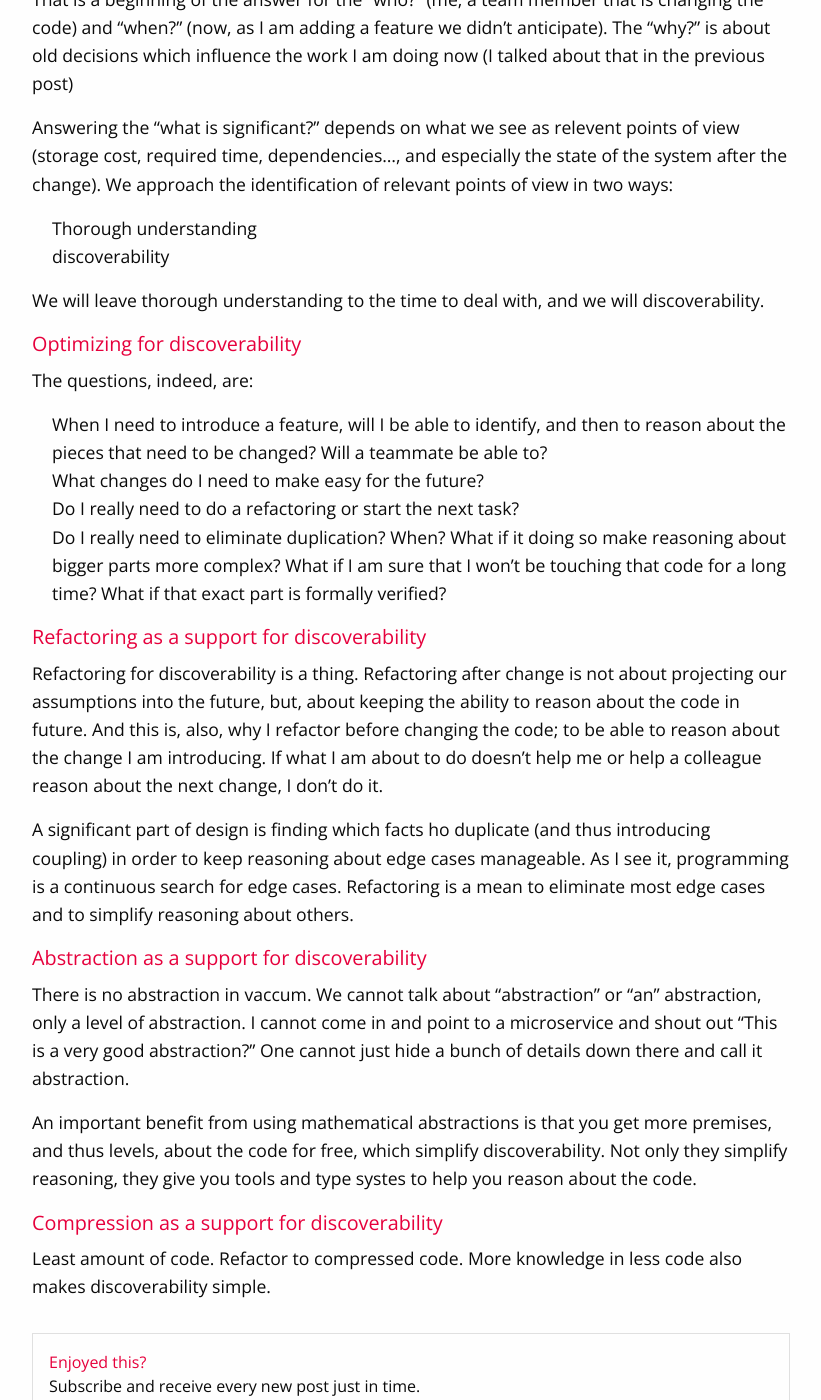
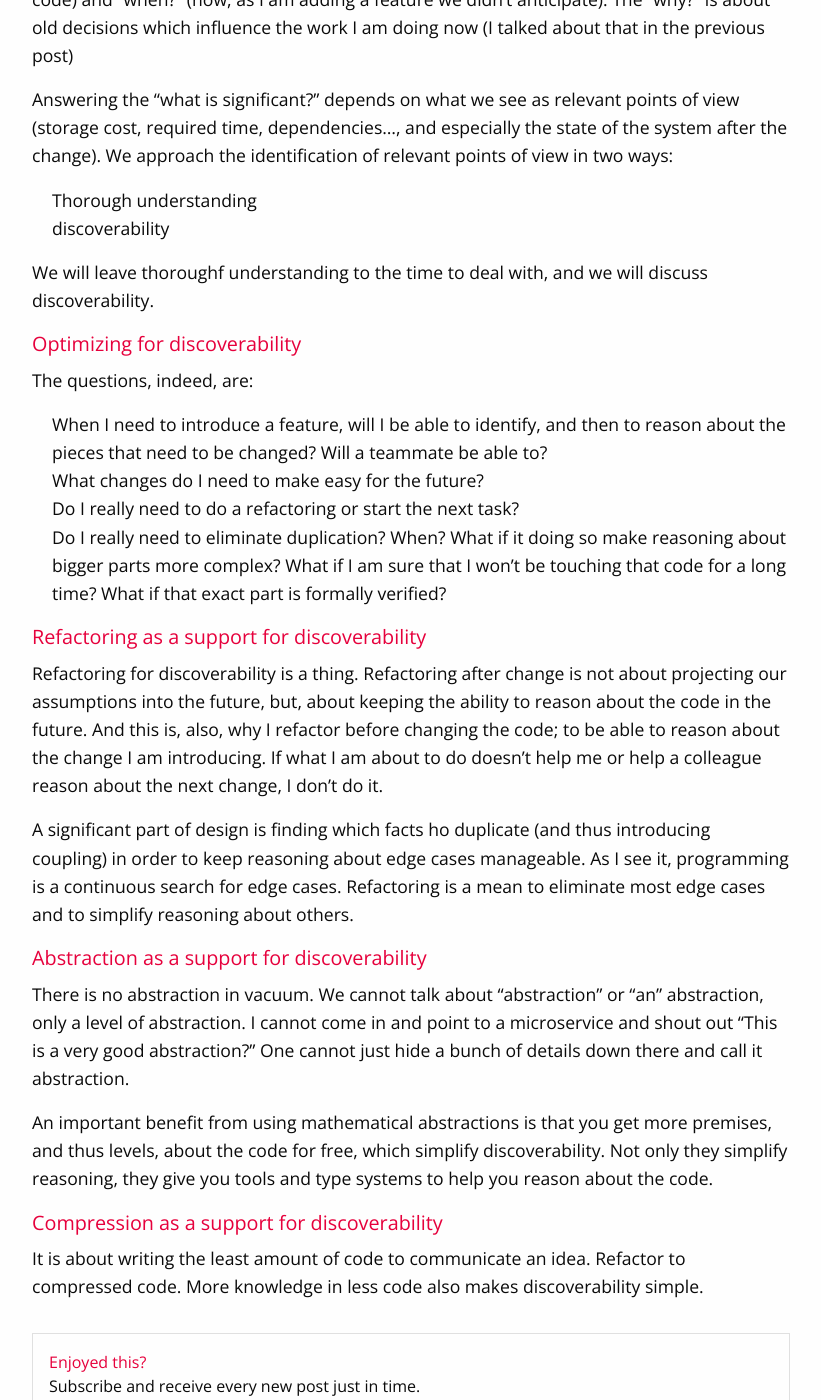
Before and after one commit to haresfaiez/haresfaiez.github.io, a Jekyll site: the page built from _posts/2018-06-10-making-decisions-that-fit-discoverability.md, in a window 1280 px wide and 1400 px high, scrolled down 924 px. Shown: the whole window, without its empty margins (103-924 px from the left). Built offline with Jekyll 4.4.1, drawn with Linux system fonts in a browser that asks for light colours; comment, search, counter and statistics services are not loaded; some of the changed text lies outside the part shown.

Commit message:
Fix spelling mistakes

```diff
--- a/_posts/2018-06-10-making-decisions-that-fit-discoverability.md
+++ b/_posts/2018-06-10-making-decisions-that-fit-discoverability.md
@@ -42,7 +42,7 @@ and "when?" (now, as I am adding a feature we didn't anticipate).
 The "why?" is about old decisions which influence the work I am doing now (I talked about that
 in the previous post)
 
-Answering the "what is significant?" depends on what we see as relevent points of view
+Answering the "what is significant?" depends on what we see as relevant points of view
 (storage cost, required time, dependencies..., and especially the state of the system after
 the change).
 We approach the identification of relevant points of view in two ways:
@@ -50,7 +50,7 @@ We approach the identification of relevant points of view in two ways:
  * Thorough understanding
  * discoverability
 
-We will leave thorough understanding to the time to deal with, and we will discoverability.
+We will leave thoroughf understanding to the time to deal with, and we will discuss discoverability.
 
 ## Optimizing for discoverability
 The questions, indeed, are:
@@ -67,7 +67,7 @@ The questions, indeed, are:
 ## Refactoring as a support for discoverability
 Refactoring for discoverability is a thing.
 Refactoring after change is not about projecting our assumptions into the future,
-but, about keeping the ability to reason about the code in future.
+but, about keeping the ability to reason about the code in the future.
 And this is, also, why I refactor before changing the code;
 to be able to reason about the change I am introducing.
 If what I am about to do doesn't help me or help a colleague reason about the next change,
@@ -80,16 +80,16 @@ Refactoring is a mean to eliminate most edge cases and to simplify reasoning abo
 others.
 
 ## Abstraction as a support for discoverability
-There is no abstraction in vaccum.
+There is no abstraction in vacuum.
 We cannot talk about "abstraction" or "an" abstraction, only a level of abstraction.
 I cannot come in and point to a microservice and shout out "This is a very good abstraction?"
 One cannot just hide a bunch of details down there and call it abstraction.
 
 An important benefit from using mathematical abstractions is that
 you get more premises, and thus levels, about the code for free, which simplify discoverability.
-Not only they simplify reasoning, they give you tools and type systes to help you reason
+Not only they simplify reasoning, they give you tools and type systems to help you reason
 about the code.
 
 ## Compression as a support for discoverability
-Least amount of code. Refactor to compressed code. More knowledge in less code
-also makes discoverability simple.
+It is about writing the least amount of code to communicate an idea.
+Refactor to compressed code. More knowledge in less code also makes discoverability simple.
```
Also changed, not shown: other parts of _posts/2018-06-10-making-decisions-that-fit-discoverability.md (+2 -2 lines).
